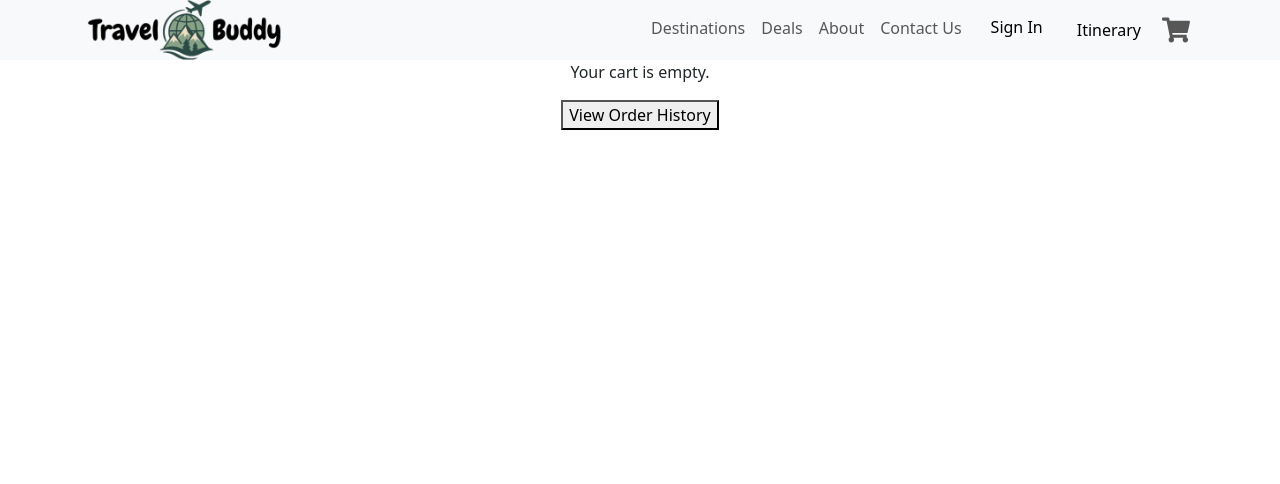
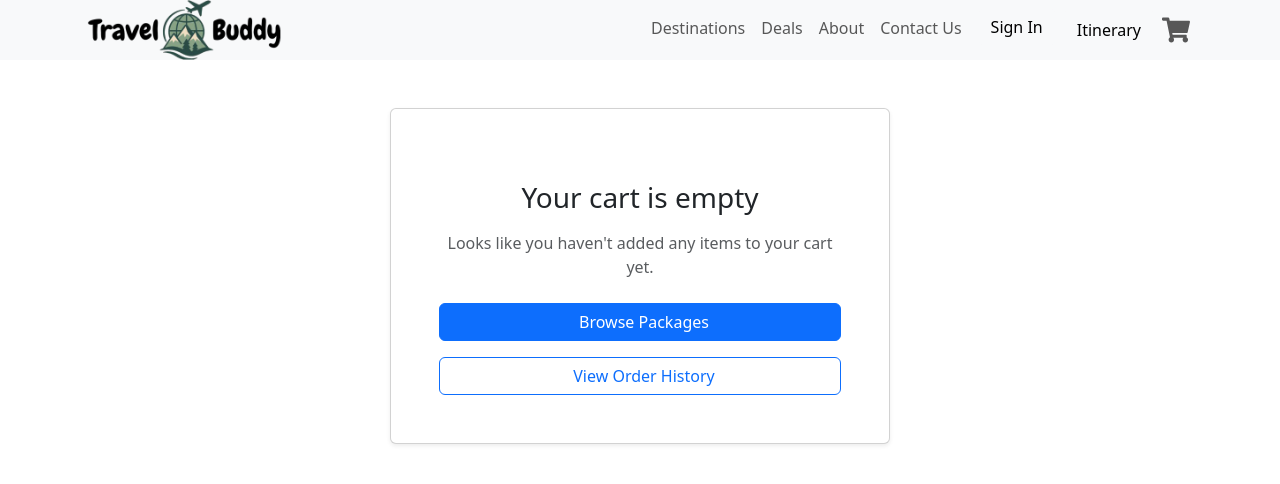
Before and after one commit to jashandeep321/TravelBuddy, a React (Create React App) app in the folder Frontend/: page /cart in a window 1280 px wide. Shown: the top 484 px of the page. Built offline with nearby package versions, Linux system fonts and the light colour scheme.

Commit message:
empty cart update

```diff
--- a/Frontend/src/pages/CartPage.js
+++ b/Frontend/src/pages/CartPage.js
@@ -208,11 +208,32 @@ function CartPage() {
 
   if (cartItems.length === 0) {
     return (
-            <div className="empty-cart">
-                <p>Your cart is empty.</p>
-                <button onClick={() => navigate('/orders')}>
+        <div className="empty-cart d-flex flex-column align-items-center justify-content-center py-5">
+            <div className="card shadow-sm p-5 text-center" style={{ maxWidth: '500px', width: '100%' }}>
+                <div className="mb-4">
+                    <i className="bi bi-cart-x fs-1 text-muted"></i>
+                </div>
+                <h3 className="mb-3">Your cart is empty</h3>
+                <p className="text-muted mb-4">Looks like you haven't added any items to your cart yet.</p>
+
+                <div className="d-flex flex-column gap-3">
+                    <button
+                        onClick={() => navigate('/packages')}  // Replace with your packages route
+                        className="btn btn-primary px-4"
+                    >
+                        <i className="bi bi-search me-2"></i>
+                        Browse Packages
+                    </button>
+
+                    <button
+                        onClick={() => navigate('/orders')}
+                        className="btn btn-outline-primary px-4"
+                    >
+                        <i className="bi bi-clock-history me-2"></i>
                         View Order History
                     </button>
+                </div>
+            </div>
         </div>
     );
 }
@@ -311,9 +332,12 @@ function CartPage() {
 
   const handleCheckout = async () => {
     if (!user) {
-    navigate('/signup', { state: { from: '/cart' ,
+      navigate('/signup', {
+        state: {
+          from: '/cart',
           message: 'Please sign in to complete your purchase'
-      }  });
+        }
+      });
       return;
     }
 
@@ -397,7 +421,13 @@ const handleCheckout = async () => {
     <div className="container py-5">
         <div className="d-flex justify-content-between align-items-center mb-4">
             <h2>Your Cart</h2>
+            <div>
+                <button className="btn btn-outline-primary me-2" onClick={() => navigate('/orders')}>
+                    <i className="bi bi-clock-history me-2"></i>
+                    View Order History
+                </button>
                 <button className="btn btn-warning" onClick={clearCart}>Clear Cart</button>
+            </div>
         </div>
 
         {cartItems.map((item) => (
@@ -435,7 +465,11 @@ const handleCheckout = async () => {
             </div>
         ))}
 
-            <div className="col">
+        <div className="row">
+            <div className="col-md-8">
+                {/* Optional: You could add something here like a promo code input */}
+            </div>
+            <div className="col-md-4">
                 <div className="p-4 border rounded shadow-sm bg-light">
                     <h5 className="mb-3">Price Summary</h5>
                     <div className="d-flex justify-content-between mb-2">
@@ -451,15 +485,21 @@ const handleCheckout = async () => {
                         <span>Total</span>
                         <span>₹{total.toFixed(2)}</span>
                     </div>
-                </div>
-            </div>
                     <button
-                className="btn btn-success w-50 mt-3 ms-auto d-block"
+                        className="btn btn-success w-100"
                         onClick={handleCheckout}
                         disabled={isProcessing}
                     >
-                {isProcessing ? 'Processing...' : 'Proceed to Checkout'}
+                        {isProcessing ? (
+                            <>
+                                <span className="spinner-border spinner-border-sm me-2" role="status" aria-hidden="true"></span>
+                                Processing...
+                            </>
+                        ) : 'Proceed to Checkout'}
                     </button>
+                </div>
+            </div>
+        </div>
     </div>
 );
 }
```
Lines whose indentation alone changed are shown as unchanged.
